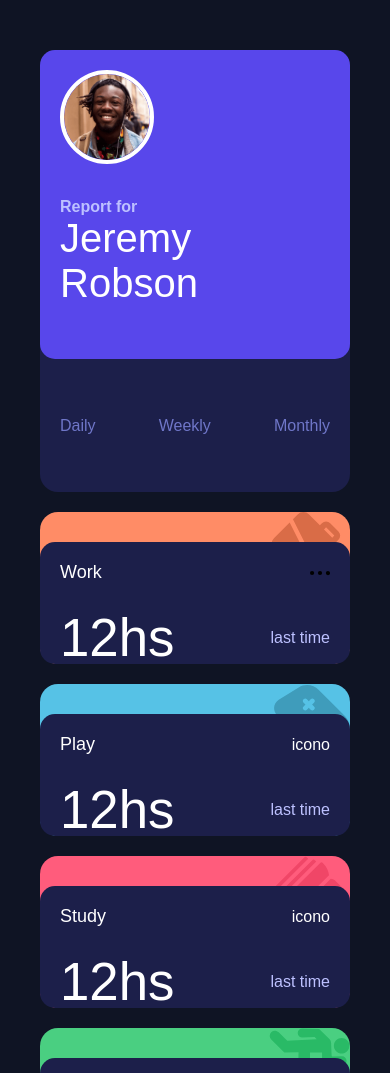
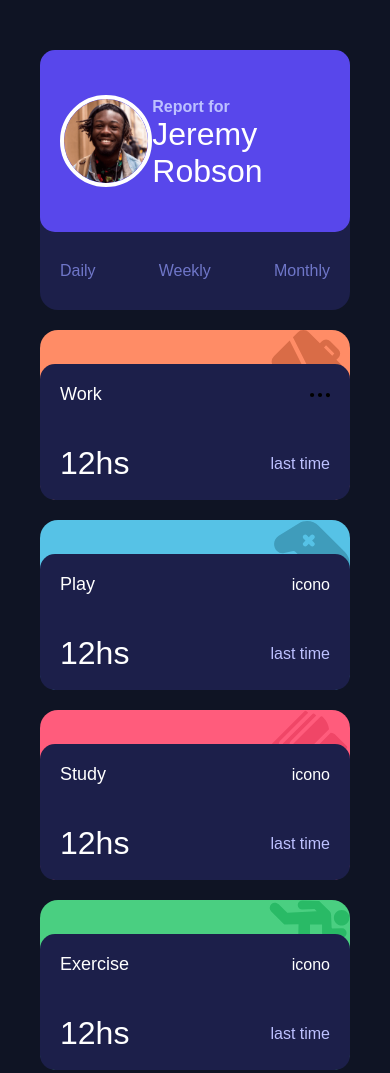
Before and after one commit to Lunari-Roxx/time-tracking, a plain HTML site: page index.html in a window 390 px wide. Shown: the top 1073 px of the page. Drawn offline with Linux system fonts and the light colour scheme.

Commit message:
Update styles.css

```diff
--- a/styles.css
+++ b/styles.css
@@ -271,15 +271,42 @@ main{
 
     main{
         grid-template-columns: 1fr;
+        grid-template-rows: repeat(2, 120px);
         height: auto;
         padding: 50px 40px;
+        grid-auto-rows: 170px;
     }
 
 
-    .items:nth-child(1){
-        background-color: blueviolet;
 
-        grid-row: 1 / 2;
+    .card{
+
+    }
+
+    .profile{
+        grid-row: 1/3;
+
+
+    }
+
+    .profile__header{
+        display: flex;
+        align-items: center;
+        justify-content: space-between;
+
+    }
+
+    .profile__desc{
+        width: 70%;
+        padding-top: 0;
+    }
+
+    .img__profile{
+        height: 65%;
+    }
+
+    .profile__name{
+        font-size: 2rem;
     }
 
 
@@ -290,9 +317,13 @@ main{
         justify-content: space-between;
     }
 
+    .card__content{
+        display: block;
+    }
 
-
-
+    .quantity{
+        font-size: 2rem;
+    }
 
 
 
```
